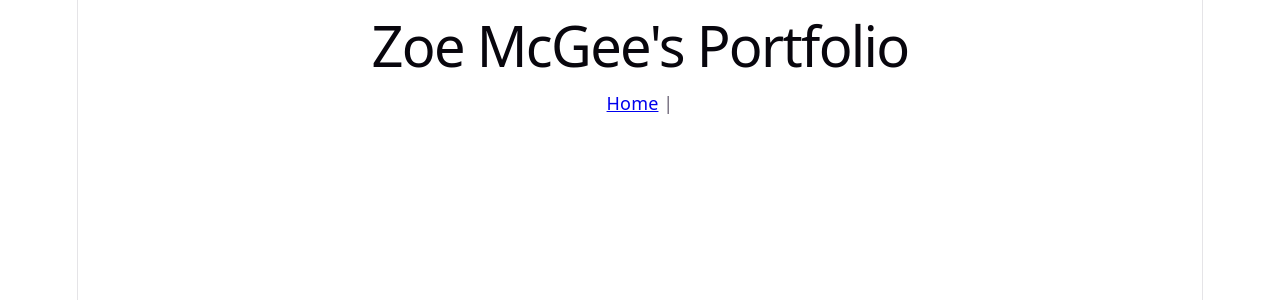
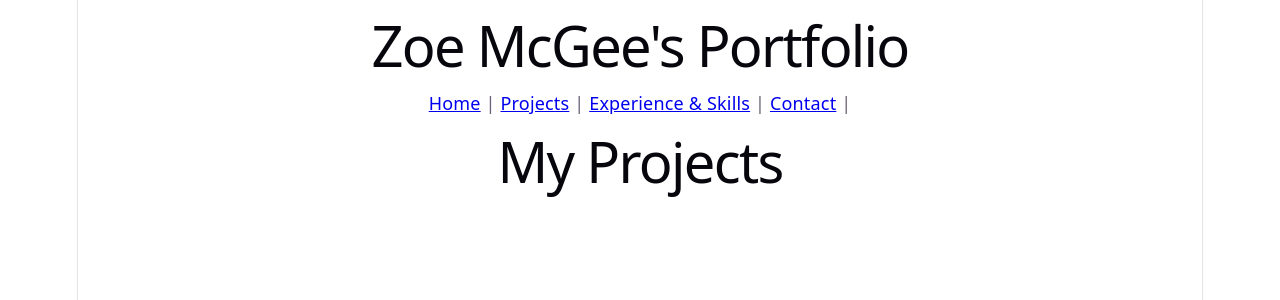
Before and after one commit to 203mcgee/My-Portfolio, a React (Vite) app: page /projects in a window 1280 px wide. Shown: the top 300 px of the page. Built offline with nearby package versions, Linux system fonts and the light colour scheme.

Commit message:
added the browserroutes,routes,route,link

```diff
--- a/src/App.jsx
+++ b/src/App.jsx
@@ -1,36 +1,30 @@
 import React from 'react'
-import { BrowserRouter, Routes, Route, Link } from 'react-router-dom';
+import { BrowserRouter, useParams } from 'react-router-dom';
+import { Routes, Route, } from 'react-router-dom'
 import { useState } from 'react'
 import './App.css'
 import HomePage from './pages/HomePage';
 import Projects from './pages/Projects';
+import ExperienceSkills from './pages/ExperienceSkills';
+import Contact from './pages/Contact';
+import Navbar from './components/Navbar';
 
 function App() {
-  // let {id} = useParams();
+  let { id } = useParams();
   return (
     <>
       <h1>Zoe McGee's Portfolio</h1>
       <header>
         <div>
           <BrowserRouter>
-            {/*  */}
-            <div>
-              <nav>
-                <Link to="/">Home</Link> |{" "}
-                {/* <Link to="/projects">Projects</Link> |{" "}
-                <Link to="/experienceskills">Experience & Skills</Link> |{" "}
-                <Link to="/contact">Contact</Link> | {" "} */}
-              </nav>
-            </div>
+            <Navbar />
+            <Routes>
+              <Route path='/' element={<HomePage />} />
+              <Route path='/projects' element={<Projects />} />
+              <Route path='/experienceskills' element={<ExperienceSkills />} />
+              <Route path='/contact' element={<Contact />} />
+            </Routes>
 
-            <div>
-            <Routes>
-              <Route path='/' component={<HomePage/>} />
-              {/* <Route path='/projects/:id' component={<Projects/>} />
-              <Route path='/experienceskills' component={<ExperienceSkills/>} />
-              <Route path='/' component={<Contact/>} /> */}
-            </Routes>
-            </div>
           </BrowserRouter>
         </div>
       </header>
--- a/src/components/Navbar.jsx
+++ b/src/components/Navbar.jsx
@@ -1,21 +1,29 @@
-import { useEffect,useState } from "react";
+// import { useEffect, useState } from "react";
+import { Link } from "react-router-dom";
 import react from 'react'
 
 
 
-function Navbar(){
-    const [isOpen,setIsOpen] = useState(false);
-    const Navlink = [
-        {id:1, name:'Home'},
-        {id:2, name:'Projects'},
-        {id:3, name:'Experience'},
-        {id:4, name:'Contact'},
-    ]
-    return(
+function Navbar() {
+    // const [isOpen, setIsOpen] = useState(false);
+    // const Navlink = [
+    //     { id: 1, name: 'Home' },
+    //     { id: 2, name: 'Projects' },
+    //     { id: 3, name: 'Experience' },
+    //     { id: 4, name: 'Contact' },
+    // ]
+    return (
         <>
             <header>
                 <div>
-
+                    <div>
+                        <nav>
+                            <Link to="/">Home</Link> |{" "}
+                            <Link to="/projects">Projects</Link> |{" "}
+                            <Link to="/experienceskills">Experience & Skills</Link> |{" "}
+                            <Link to="/contact">Contact</Link> | {" "}
+                        </nav>
+                    </div>
                 </div>
             </header>
         </>
--- a/src/pages/Projects.jsx
+++ b/src/pages/Projects.jsx
@@ -1,6 +1,6 @@
 import React from 'react';
 
-export default function Project(){
+export default function Projects(){
     return(
         <>
             <h1>My Projects</h1>
```
